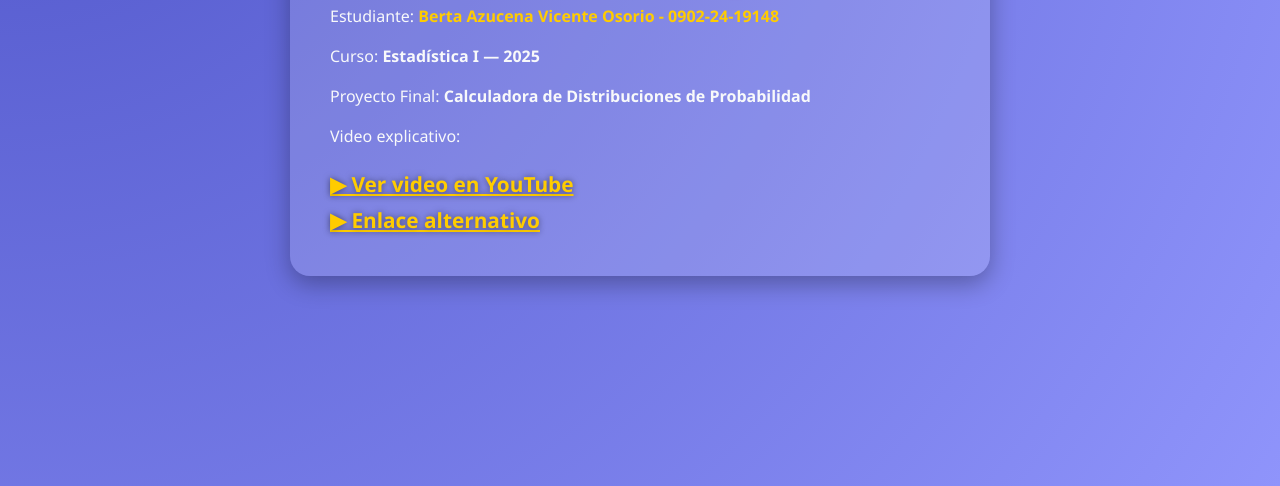
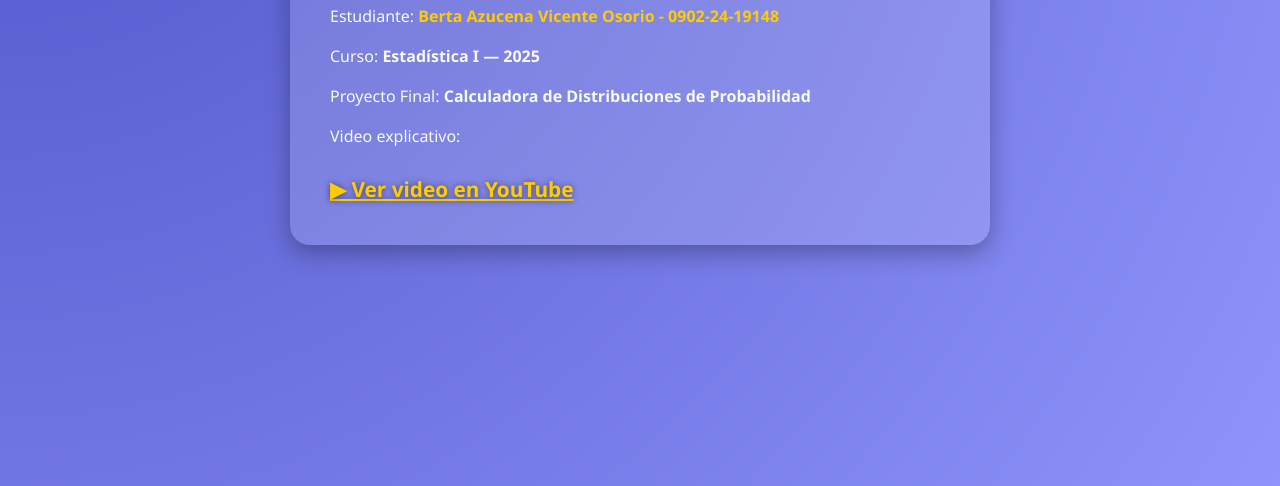
Before and after one commit to EZIS13/calculadora_probabilidades, a plain HTML site: page about.html in a window 1280 px wide. Shown: the part 314-800 px from the top of the page. Drawn offline with nearby package versions, Linux system fonts and the light colour scheme.

Commit message:
Update about.html

```diff
--- a/about.html
+++ b/about.html
@@ -4,6 +4,7 @@
   <meta charset="utf-8" />
   <meta name="viewport" content="width=device-width,initial-scale=1" />
   <title>Datos del Proyecto</title>
+
   <link href="https://cdn.jsdelivr.net/npm/bootstrap@5.3.2/dist/css/bootstrap.min.css" rel="stylesheet">
   <link rel="stylesheet" href="assets/styles.css" />
 
@@ -41,15 +42,15 @@
     }
     .video-link {
       display: inline-block;
+      margin-top: 10px;
       color: var(--color-resaltado);
+      font-size: 1.3rem;
       font-weight: bold;
-      font-size: 1.3rem;
-      margin-top: 5px;
       text-shadow: 0 0 6px rgba(0,0,0,0.5);
       transition: 0.3s ease;
     }
     .video-link:hover {
-      color: #ffffff;
+      color: #fff;
       text-shadow: 0 0 12px var(--color-resaltado);
     }
   </style>
@@ -69,10 +70,9 @@
 
       <h1>Datos del Proyecto</h1>
 
-      <p>Estudiante:
-        <strong class="text-highlight">
-          Berta Azucena Vicente Osorio - 0902-24-19148
-        </strong>
+      <p>
+        Estudiante:
+        <strong class="text-highlight">Berta Azucena Vicente Osorio - 0902-24-19148</strong>
       </p>
 
       <p>Curso: <strong>Estadística I — 2025</strong></p>
@@ -81,22 +81,12 @@
 
       <p>Video explicativo:</p>
 
-      <!-- ENLACE PRINCIPAL RECOMENDADO (100% COMPATIBLE) -->
       <a
         href="https://www.youtube.com/watch?v=5TPXtQ4xjgE"
         target="_blank"
+        rel="noopener noreferrer"
         class="video-link">
         ▶ Ver video en YouTube
-      </a>
-
-      <br>
-
-      <!-- ENLACE ALTERNATIVO (EL QUE ME PASASTE TÚ) -->
-      <a
-        href="https://youtu.be/5TPXtQ4xjgE?si=ei0Qlv2PKGngFbIs"
-        target="_blank"
-        class="video-link">
-        ▶ Enlace alternativo
       </a>
 
     </div>
```
